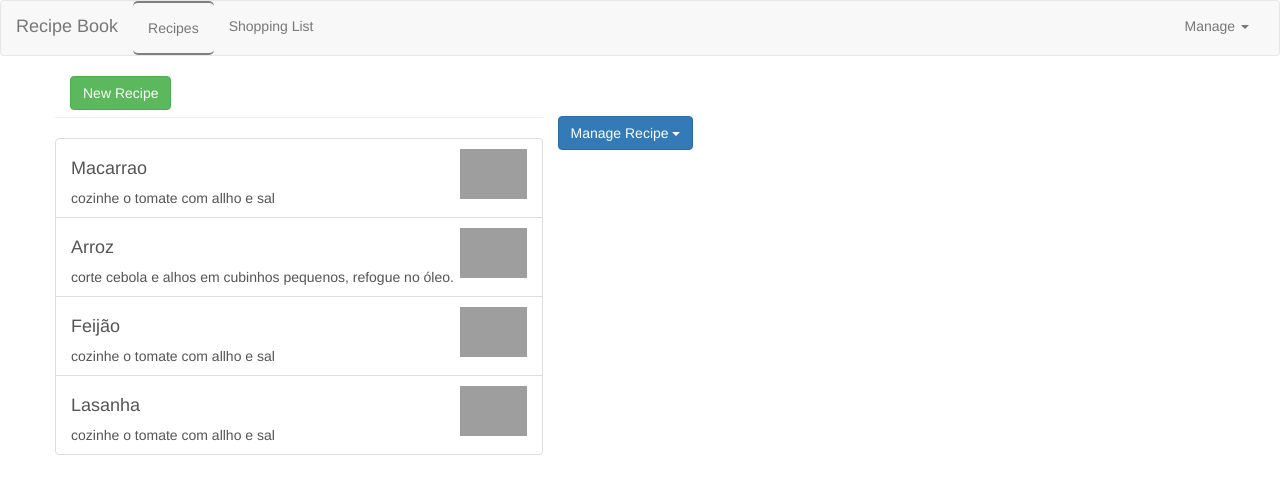
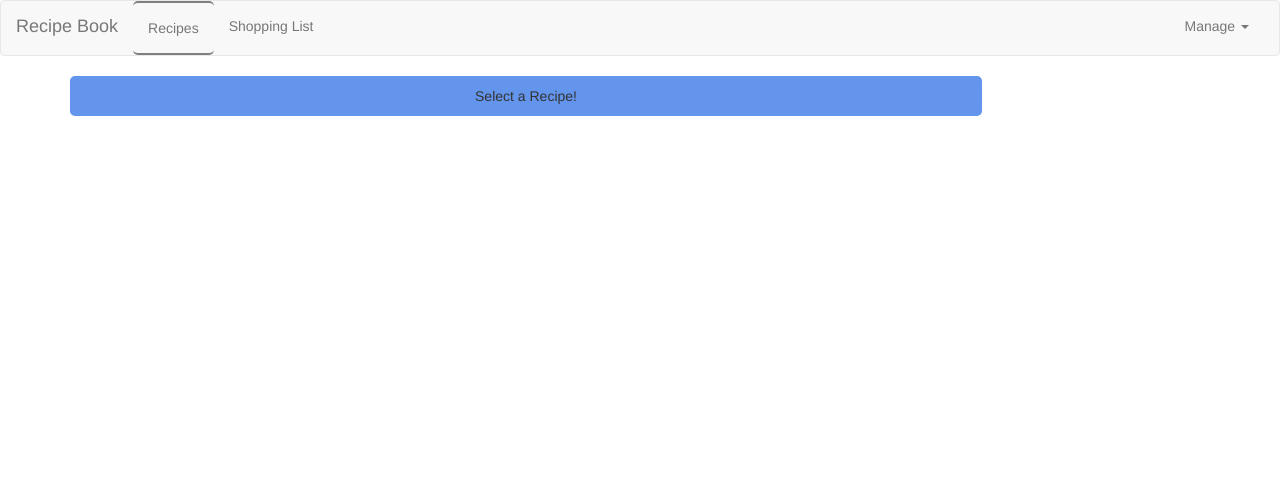
Before and after one commit to CibeleMartins/shoppingIngredients, an Angular app: page /recipes in a window 1280 px wide. Shown: the top 494 px of the page. Built offline with nearby package versions, Linux system fonts and the light colour scheme; grey boxes are pictures that could not be loaded.

Commit message:
🚧 feat: Implementando Resolve Guard

```diff
--- a/src/app/app-routing.module.ts
+++ b/src/app/app-routing.module.ts
@@ -3,10 +3,11 @@ import { RouterModule, Routes } from '@angular/router';
 
 import { RecipesComponent } from './components/recipes/recipes.component';
 import { ShoppingListComponent } from './components/shopping-list/shopping-list.component';
+import { SelectRecipeComponent } from './components/recipes/select-recipe/select-recipe.component';
 
 const routes: Routes = [
   {path: '', pathMatch: 'full', redirectTo: '/'},
-  {path: 'recipes', component: RecipesComponent},
+  {path: 'recipes', component: SelectRecipeComponent},
   {path: 'shoppList', component: ShoppingListComponent}
 ];
 
--- a/src/app/app.module.ts
+++ b/src/app/app.module.ts
@@ -12,6 +12,8 @@ import { HeaderComponent } from './components/header/header.component';
 import { FooterComponent } from './components/footer/footer.component';
 import { RecipesComponent } from './components/recipes/recipes.component';
 import { DropDownDirectiveDirective } from './components/shared/directives/drop-down-directive.directive';
+import { SelectRecipeComponent } from './components/recipes/select-recipe/select-recipe.component';
+
 
 @NgModule({
   declarations: [
@@ -24,7 +26,9 @@ import { DropDownDirectiveDirective } from './components/shared/directives/drop-
     HeaderComponent,
     FooterComponent,
     RecipesComponent,
-    DropDownDirectiveDirective
+    DropDownDirectiveDirective,
+    SelectRecipeComponent,
+
   ],
   imports: [
     BrowserModule,
--- a/src/app/components/header/header.component.html
+++ b/src/app/components/header/header.component.html
@@ -15,10 +15,10 @@
 
             <ul class="nav navbar-nav navbar-right">
                 <li class="dropdown" appDropDownDirective>
-                    <a href="#" class="dropdown-toggle" role="button">Manage <span class="caret"></span> </a>
+                    <a style="cursor: pointer;" class="dropdown-toggle" role="button">Manage <span class="caret"></span> </a>
                     <ul class="dropdown-menu">
-                        <li><a href="#">Save Data</a></li>
-                        <li><a href="#">Fetch Data</a></li>
+                        <li><a style="cursor: pointer;">Save Data</a></li>
+                        <li><a style="cursor: pointer;">Fetch Data</a></li>
                     </ul>
                 </li>
             </ul>
--- a/src/app/components/recipes/recipe-detail/recipe-detail.component.html
+++ b/src/app/components/recipes/recipe-detail/recipe-detail.component.html
@@ -18,9 +18,9 @@
             </button>
 
             <ul class="dropdown-menu">
-                <li href="#" (click)="addIngredientsShoppList(igdt)"><a>To shopping list</a></li>
-                <li href="#"><a>Edit Recip</a></li>
-                <li href="#"><a>Delete Recipe</a></li>
+                <li style="cursor: pointer;" (click)="addIngredientsShoppList(igdt)"><a>To shopping list</a></li>
+                <li style="cursor: pointer;" ><a>Edit Recip</a></li>
+                <li style="cursor: pointer;" ><a>Delete Recipe</a></li>
             </ul>
         </div>
     </div>
@@ -35,7 +35,7 @@
 <div class="row">
     <div class="col-xs-12">
         <ul *ngFor="let ingredients of igdt">
-          <li>{{ingredients.name}} - {{ingredients.amount}}</li>
+          <li style="cursor: pointer ;">{{ingredients.name}} - {{ingredients.amount}}</li>
         </ul>
     </div>
 </div>
--- a/src/app/components/recipes/recipe-list/recipe-item/recipe-item.component.html
+++ b/src/app/components/recipes/recipe-list/recipe-item/recipe-item.component.html
@@ -1,4 +1,4 @@
-<a href="#" class="list-group-item clearfix" *ngFor="let recipe of recipes" (click)="sendDetailRecipe(recipe.name, recipe.description, recipe.imagePath, recipe.ingredients)">
+<a style="cursor: pointer;" class="list-group-item clearfix" *ngFor="let recipe of recipes" (click)="sendDetailRecipe(recipe.name, recipe.description, recipe.imagePath, recipe.ingredients)">
     <div class="pull-left">
         <h4 class="list-item-heading">{{recipe.name}}</h4>
         <p class="list-group-item-text">{{recipe.description}}</p>
--- /dev/null
+++ b/src/app/components/recipes/select-recipe/select-recipe.component.css
@@ -0,0 +1,10 @@
+button {
+
+    width: 80%;
+    height: 40px;
+    border-radius: 5px;
+    outline: none;
+    border: none;
+    background-color: cornflowerblue;
+
+}
--- /dev/null
+++ b/src/app/components/recipes/select-recipe/select-recipe.component.html
@@ -0,0 +1,3 @@
+<button>
+    Select a Recipe!
+</button>
--- /dev/null
+++ b/src/app/components/recipes/select-recipe/select-recipe.component.ts
@@ -0,0 +1,15 @@
+import { Component, OnInit } from '@angular/core';
+
+@Component({
+  selector: 'app-select-recipe',
+  templateUrl: './select-recipe.component.html',
+  styleUrls: ['./select-recipe.component.css']
+})
+export class SelectRecipeComponent implements OnInit {
+
+  constructor() { }
+
+  ngOnInit(): void {
+  }
+
+}
```
Also changed, not shown: src/app/components/recipes/recipe-list/recipe-list-resolver.service.ts (added, +26 -0 lines), 1 other file (tests, documents, lock files or other folders).
